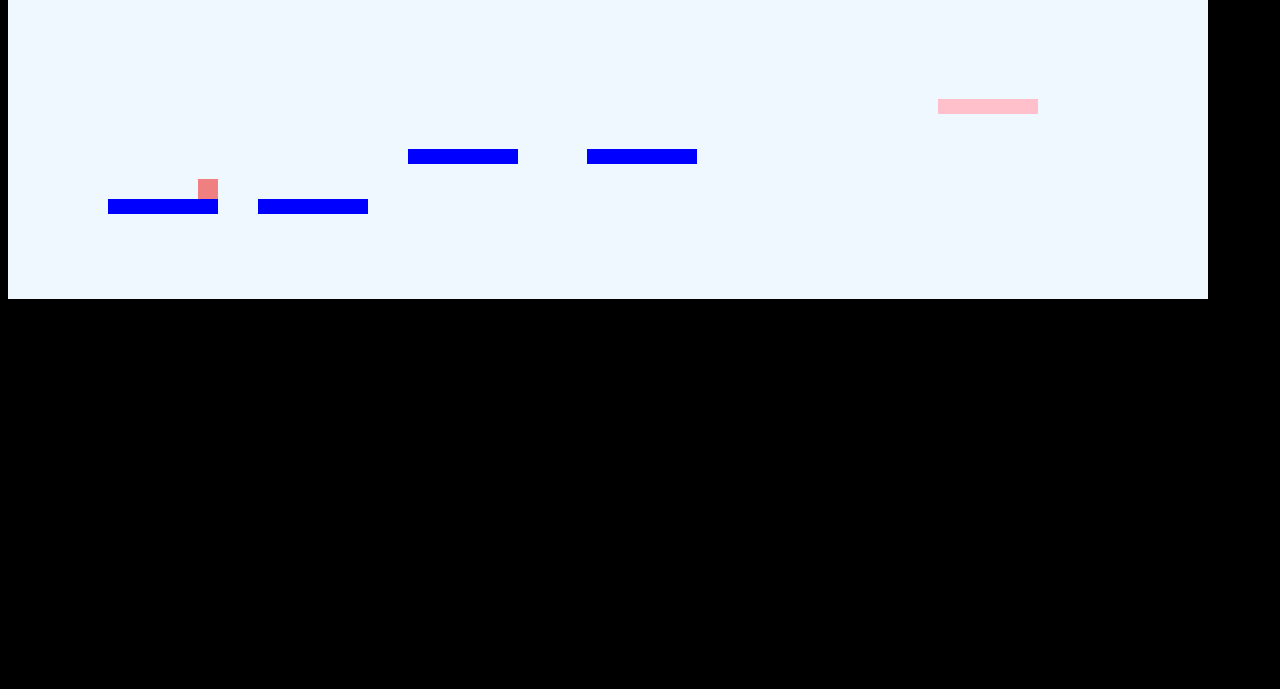
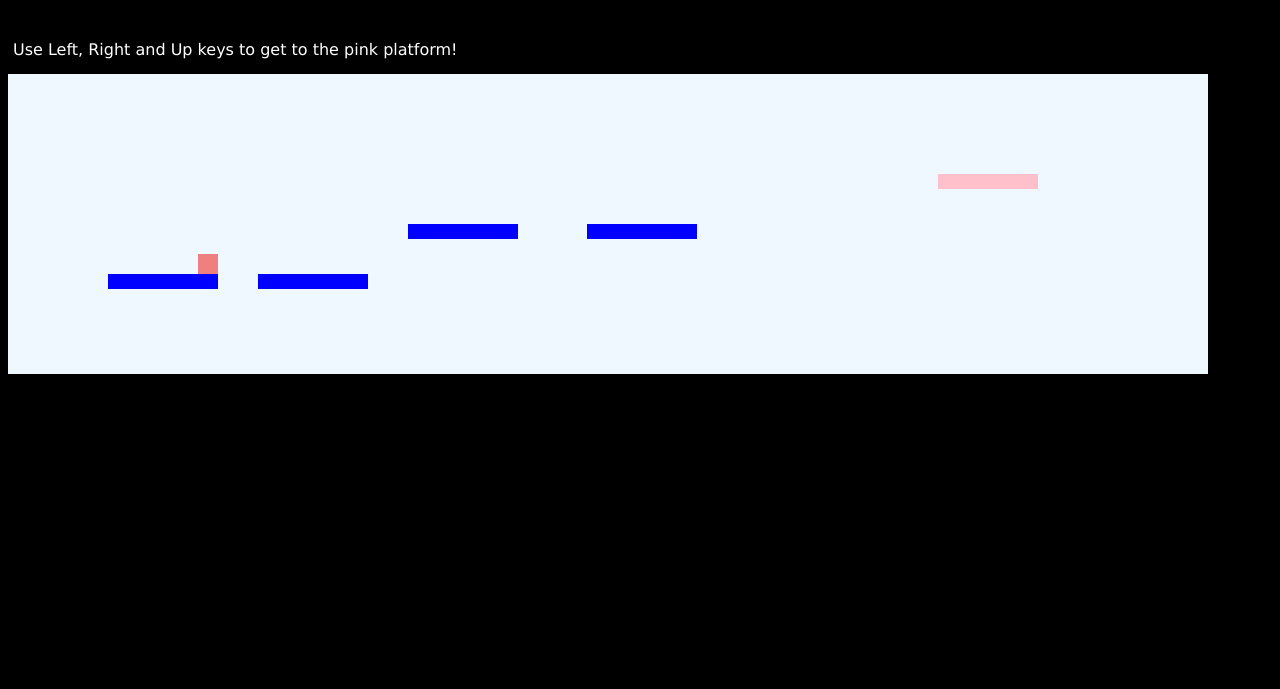
Before and after one commit to Jimbo-Farmer/basic-platformer, a plain HTML site: page root/index.html in a window 1280 px wide. Shown: the part 111-800 px from the top of the page. Drawn offline with Linux system fonts and the light colour scheme.

Commit message:
instructions added

```diff
--- a/root/index.html
+++ b/root/index.html
@@ -15,6 +15,7 @@
         <p class="status"></p>
         <p class="try-again hidden">Try Again</p>
     </div>
+    <div><p class="instructions">Use Left, Right and Up keys to get to the pink platform!</p></div>
     <canvas id="canvas"></canvas>
 </body>
 <script src="logic.js"></script>
--- a/root/styles.css
+++ b/root/styles.css
@@ -30,3 +30,8 @@ div {
 .hidden {
     display: none;
 }
+
+.instructions {
+    font-size: 1rem;
+    font-family: Verdana, Geneva, Tahoma, sans-serif;
+}
```
